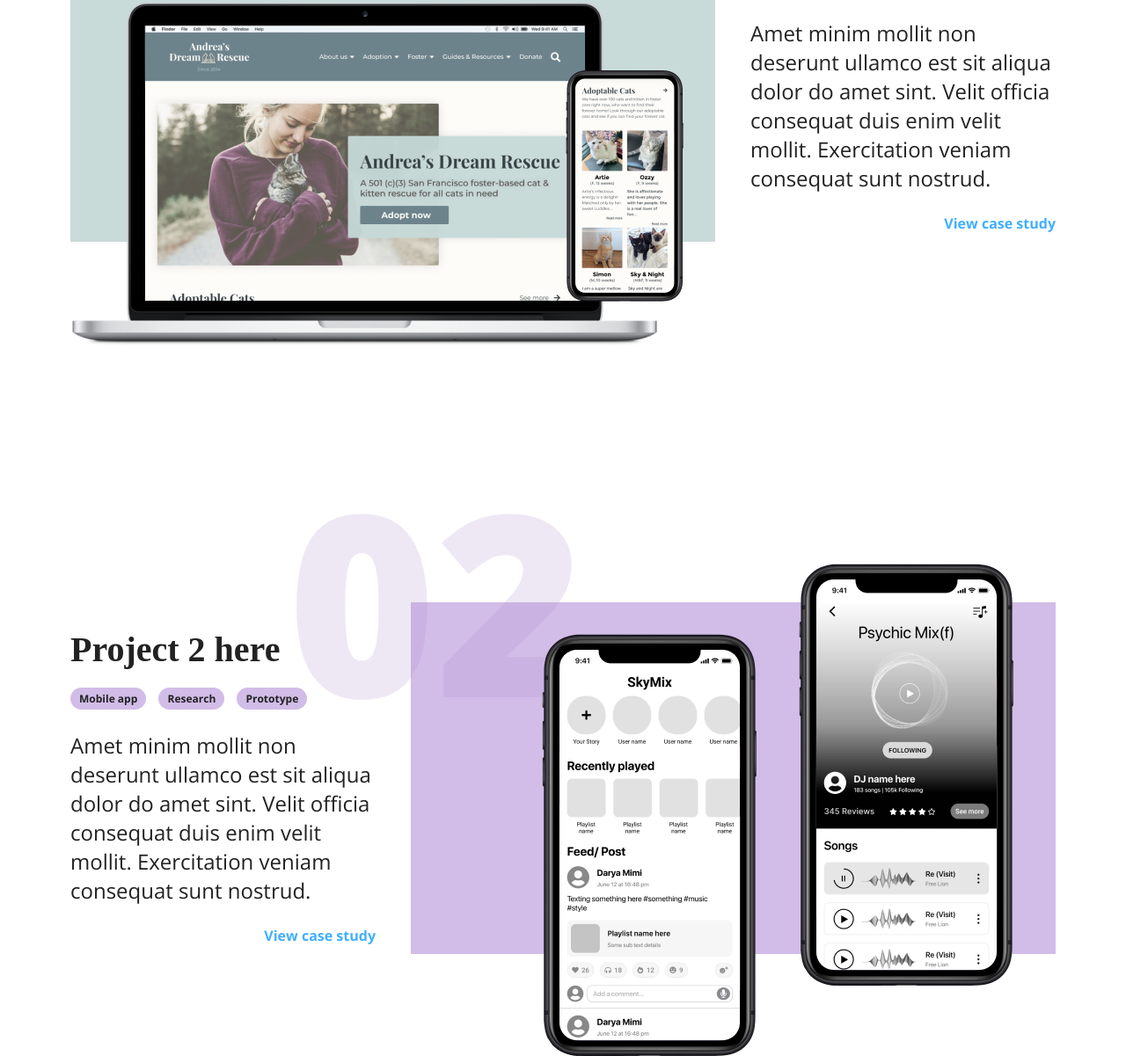
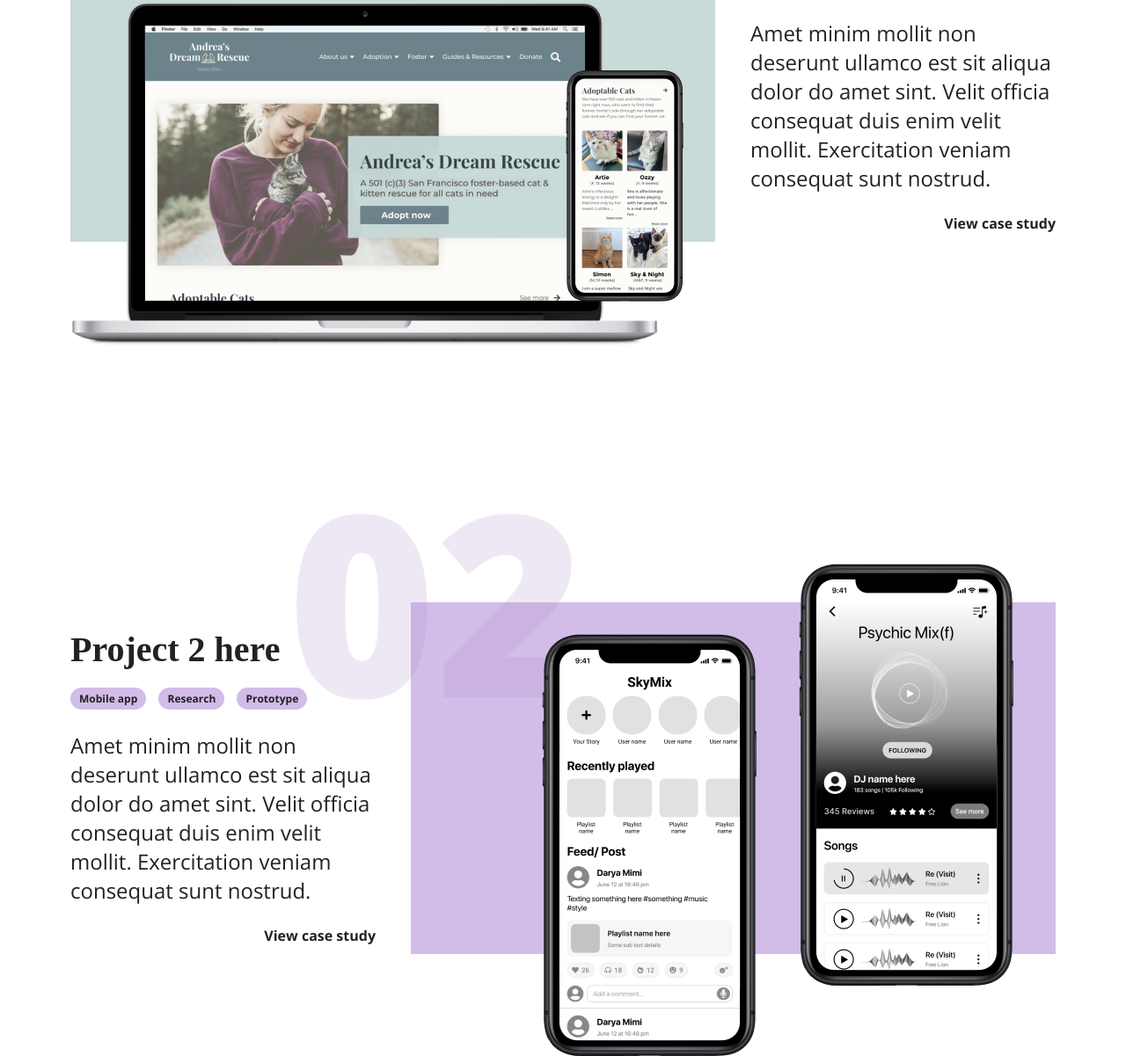
Before and after one commit to LavaCat127/UX_UI_HW_17, a plain HTML site: page index.html in a window 1280 px wide. Shown: the part 895-2096 px from the top of the page at 88% size. Drawn offline with nearby package versions, Linux system fonts and the light colour scheme; some icons are missing; a web font is replaced by a local one.

Commit message:
Updated view case study hover color

```diff
--- a/css/style.css
+++ b/css/style.css
@@ -120,10 +120,16 @@ h2{
   font-weight: bold;
   text-align: right;
   display: block;
+  color: #222;
+  transition: all linear .2s;
 }
 
 .description a .fad{
   transition: all linear .2s;
+}
+
+.description a:hover{
+  color: #40AFFE;
 }
 
 .description a:hover .fad{
@@ -148,8 +154,6 @@ h2{
 .a03 li{
   background: #FBD7A1;
 }
-
-
 
 .preview{
   width: 733px;
```
